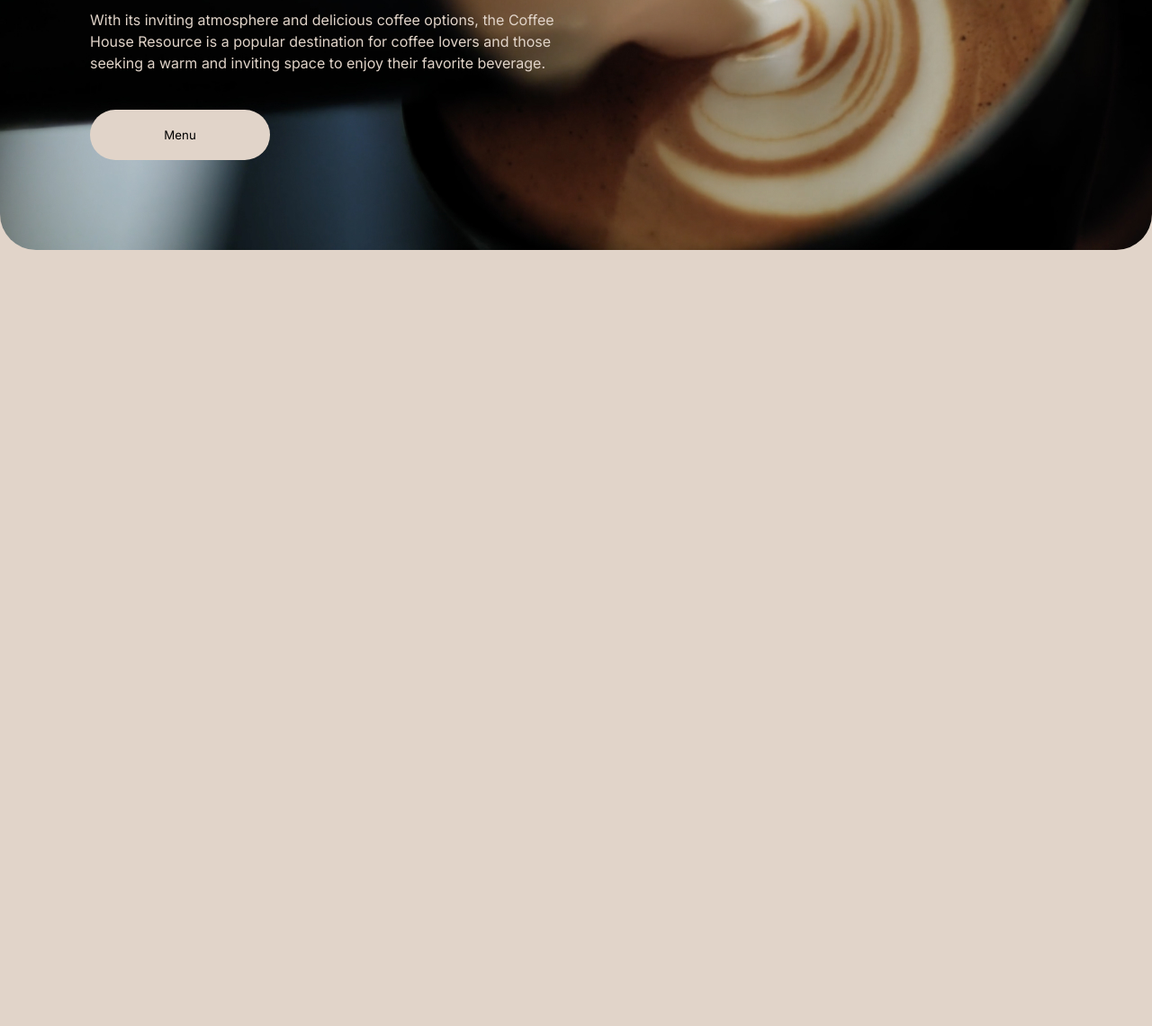
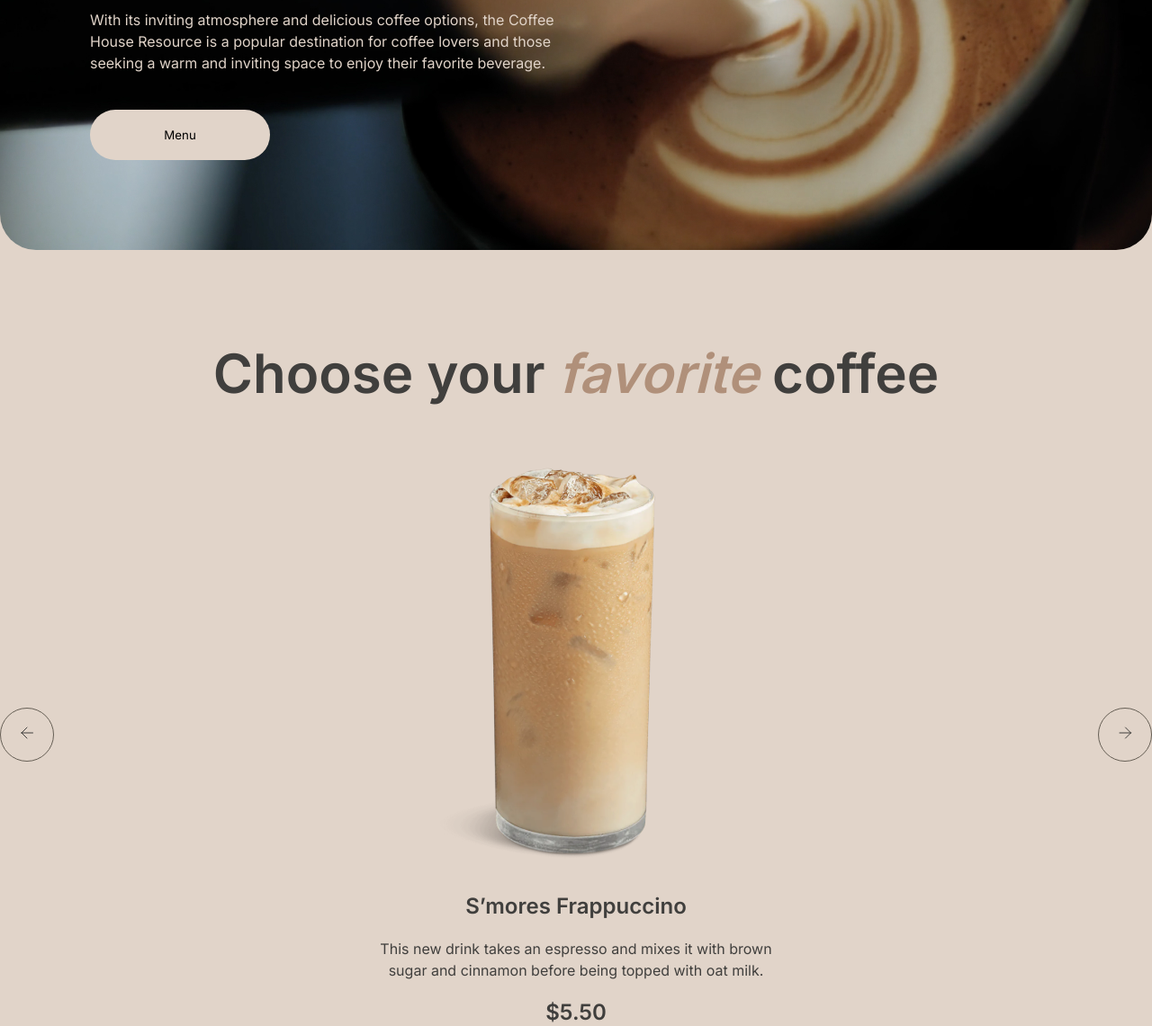
Before and after one commit to Helena404/rsschool-cv, a plain HTML site: page coffee-house/index.html in a window 1280 px wide. Shown: the part 461-1602 px from the top of the page at 90% size. Before the commit the page ends 800 px from the top, so only its background shows below. Drawn offline with Linux system fonts and the light colour scheme.

Commit message:
feat: add favorite section

```diff
--- a/coffee-house/index.html
+++ b/coffee-house/index.html
@@ -53,7 +53,8 @@
 	<section class="main-content">
 		<div class="container">
 			<div class="main-content__info">
-				<h1 class="main-content__title"><span>Enjoy</span> premium coffee at our charming cafe</h1>
+				<h1 class="main-content__title title"><span class="title__span">Enjoy</span> premium coffee at our
+					charming cafe</h1>
 				<p class="main-content__p">With its inviting atmosphere and delicious coffee options, the Coffee House
 					Resource is a popular
 					destination for coffee lovers and those seeking a warm and inviting space to enjoy their favorite
@@ -62,6 +63,36 @@
 			</div>
 		</div>
 	</section>
+	<section class="favorite">
+		<div class="container">
+			<h2 class="favorite__title title title-dark">
+				Choose your <span class="title__span">favorite</span> coffee
+			</h2>
+			<div class="carousel">
+				<button class="carousel__arrow carousel__arrow--prev">
+					<svg xmlns="http://www.w3.org/2000/svg" width="24" height="24" viewBox="0 0 24 24" fill="none">
+						<path d="M18.5 12H6M6 12L12 6M6 12L12 18" stroke="#403F3D" stroke-linecap="round"
+							stroke-linejoin="round" />
+					</svg>
+				</button>
+				<div class="carousel__content">
+					<div class="carousel__item">
+						<img src="/img/coffee-slider-1.png" alt="S’mores Frappuccino" class="carousel__image">
+						<h3 class="carousel__title">S’mores Frappuccino</h3>
+						<p class="carousel__description">This new drink takes an espresso and mixes it with brown sugar
+							and cinnamon before being topped with oat milk.</p>
+						<p class="carousel__price">$5.50</p>
+					</div>
+				</div>
+				<button class="carousel__arrow carousel__arrow--next">
+					<svg xmlns="http://www.w3.org/2000/svg" width="24" height="24" viewBox="0 0 24 24" fill="none">
+						<path d="M6 12H18.5M18.5 12L12.5 6M18.5 12L12.5 18" stroke="#403F3D" stroke-linecap="round"
+							stroke-linejoin="round" />
+					</svg>
+				</button>
+			</div>
+		</div>
+	</section>
 </body>
 
 </html>
--- a/coffee-house/style/style.css
+++ b/coffee-house/style/style.css
@@ -48,6 +48,19 @@ body {
   max-width: 1360px;
   margin: 0 auto;
 }
+.title {
+  color: #e1d4c9;
+  font-size: 72px;
+  font-weight: 600;
+  line-height: 105%;
+}
+.title-dark {
+  color: #403f3d;
+}
+.title__span {
+  color: #b0907a;
+  font-style: italic;
+}
 
 .header {
   padding: 20px 0;
@@ -80,10 +93,8 @@ body {
 .menu-item__btn-menu {
   padding-right: 4px;
 }
-
 .main-content {
-}
-.container {
+  margin-bottom: 100px;
 }
 .main-content__info {
   background-image: url(/img/53de184b52e70f8c6142237a41f29303.jpg);
@@ -97,14 +108,6 @@ body {
 }
 .main-content__title {
   width: 530px;
-  color: #e1d4c9;
-  font-size: 72px;
-  font-weight: 600;
-  line-height: 105%;
-}
-.main-content__title span {
-  color: #b0907a;
-  font-style: italic;
 }
 .main-content__p {
   width: 530px;
@@ -123,3 +126,58 @@ body {
   border-radius: 100px;
   background: #e1d4c9;
 }
+
+.favorite {
+}
+.container {
+}
+.favorite__title {
+  text-align: center;
+  font-size: 60px;
+  font-weight: 600;
+  line-height: 125%; /* 75px */
+  margin-bottom: 40px;
+}
+.carousel {
+  position: relative;
+}
+.carousel__arrow {
+  position: absolute;
+  top: 50%;
+  transform: translateY(-50%);
+  width: 60px;
+  height: 60px;
+  border-radius: 100px;
+  border: 1px solid #665f55;
+  background: transparent;
+}
+.carousel__arrow--prev {
+  left: 0;
+}
+.carousel__content {
+}
+.carousel__item {
+  display: flex;
+  flex-direction: column;
+  align-items: center;
+  gap: 20px;
+}
+.carousel__title,
+.carousel__price {
+  color: #403f3d;
+  font-size: 24px;
+  font-weight: 600;
+  line-height: 125%; /* 30px */
+}
+.carousel__image {
+}
+.carousel__description {
+  max-width: 480px;
+  font-size: 16px;
+  font-weight: 400;
+  line-height: 150%; /* 24px */
+  text-align: center;
+}
+.carousel__arrow--next {
+  right: 0;
+}
```
